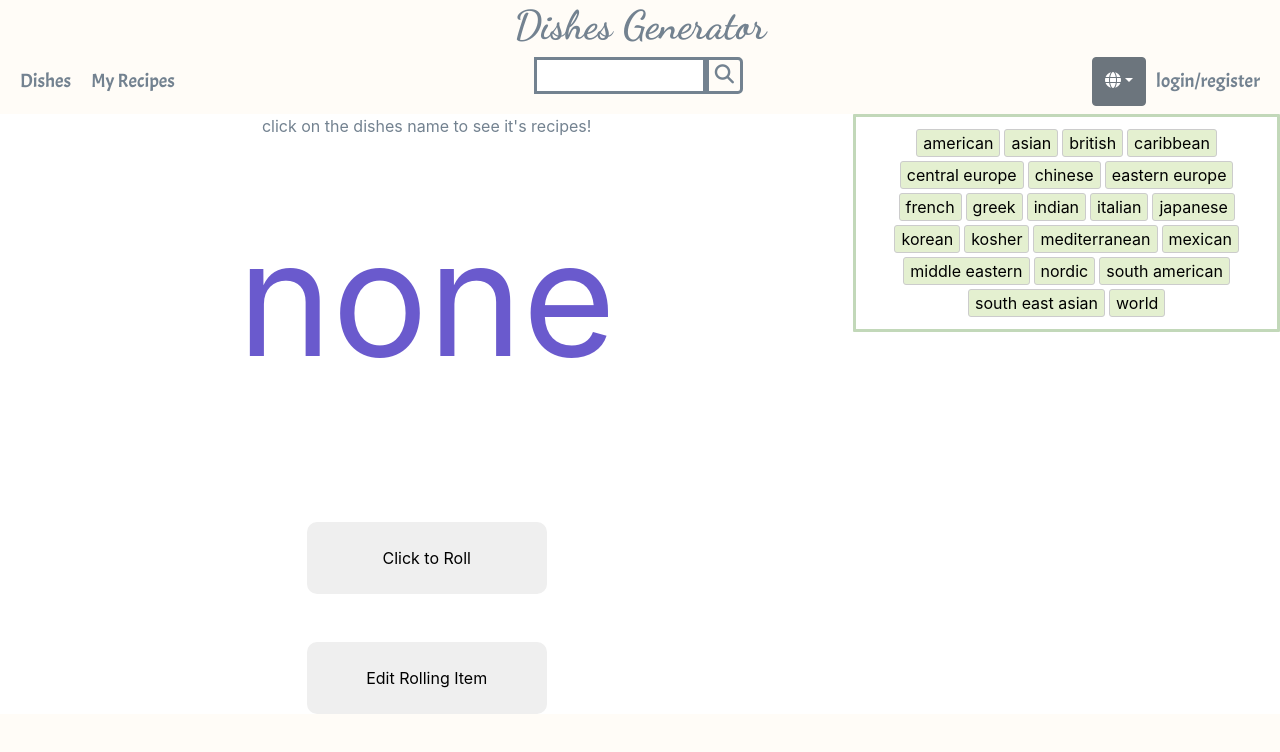
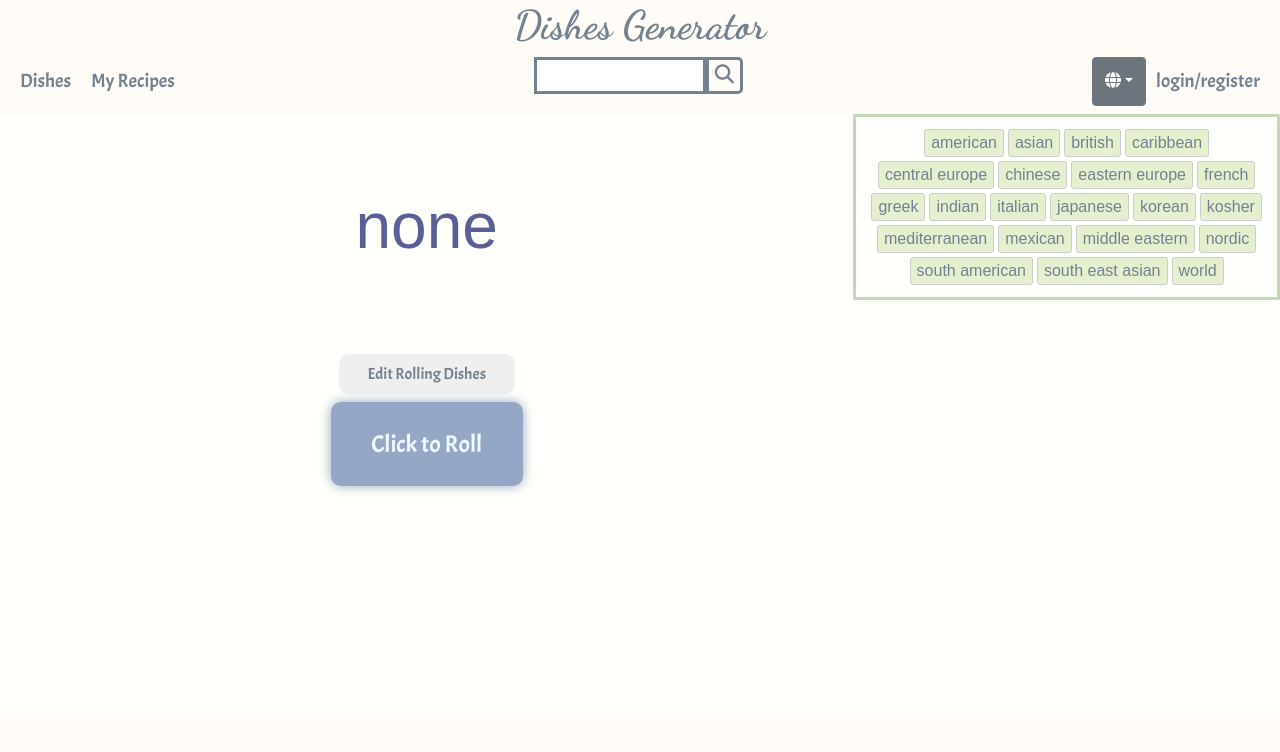
Before and after one commit to Luna123j/recipe_dice, a React (Create React App) app in the folder client/: page / in a window 1280 px wide. Shown: the top 752 px of the page. Built offline with nearby package versions, Linux system fonts and the light colour scheme; no server answers.

Commit message:
edit css

```diff
--- a/client/public/index.html
+++ b/client/public/index.html
@@ -26,7 +26,7 @@
     <link rel="preconnect" href="https://fonts.googleapis.com" />
     <link rel="preconnect" href="https://fonts.gstatic.com" crossorigin />
     <link
-      href="https://fonts.googleapis.com/css2?family=Acme&family=Dancing+Script:wght@700&family=Kaushan+Script&display=swap"
+      href="https://fonts.googleapis.com/css2?family=Acme&family=Dancing+Script:wght@700&family=Kaushan+Script&family=Rubik:wght@300;600&display=swap"
       rel="stylesheet"
     />
 
--- a/client/src/component/CuisineType.scss
+++ b/client/src/component/CuisineType.scss
@@ -4,6 +4,8 @@
   border-radius: 3px;
   margin: 2px;
   cursor: pointer;
+  font-family: 'Rubik:wght@300', sans-serif;
+  color: #738290;
 }
 
 .typeBtn:focus {
--- a/client/src/component/Dice.jsx
+++ b/client/src/component/Dice.jsx
@@ -23,8 +23,8 @@ const Dice = (props) => {
   }
 
   return (
-    <div className="dice" onClick={clickHandler}>
-      <p >{props.randomRecipe}</p>
+    <div className="dice" >
+      <p className="dishesName" onClick={clickHandler}>{props.randomRecipe}</p>
     </div>
 
   )
--- a/client/src/component/Dice.scss
+++ b/client/src/component/Dice.scss
@@ -1,6 +1,8 @@
 .dice {
-  font-size:10em;
+  width: 12em;
+  text-align: center;
+  font-size: 4em;
   padding:0.25em;
-  color:slateblue;
-
+  color:#5B5F97;
+  font-family: 'Rubik:wght@600', sans-serif;
 }
--- a/client/src/component/RollDice.jsx
+++ b/client/src/component/RollDice.jsx
@@ -52,10 +52,12 @@ const RollDice = (props) => {
   return (
     <div className="rollDice">
       <div className="diceContainer">
-        <div>click on the dishes name to see it's recipes!</div>
         <Dice rolling={state.rolling} randomRecipe={state.randomRecipe} setApiResult={props.setApiResult} />
-        <button className="submitBtn" type="Submit" onClick={roll}> {state.rolling ? 'Rolling' : 'Click to Roll'} </button>
-        <button className="submitBtn" type="Submit" onClick={handleEdit}>Edit Rolling Item</button>
+        <div className="button-container">
+          <button className="editBtn" type="Submit" onClick={handleEdit}>Edit Rolling Dishes</button>
+          <button className="submitBtn" type="Submit" onClick={roll}> {state.rolling ? 'Rolling' : 'Click to Roll'} </button>
+        </div>
+
       </div>
       <div className="tagContainer">
         <CuisineType />
--- a/client/src/component/RollDice.scss
+++ b/client/src/component/RollDice.scss
@@ -2,23 +2,79 @@
   display: flex;
   flex-direction: row;
   width: 100%;
-  background-color: white;
+  background-color: #FFFFFB;
+  height: 600px;
   .diceContainer {
     display: flex;
     flex-direction: column;
-    justify-content: center;
+    align-items: center;
     width: 100%;
+    margin-top: 3em;
   }
   .submitBtn {
-    width: 15em;
-    padding: 1.5em;
+    width: 8em;
+    padding: 1em;
     border: 0px;
+    border-radius: 10px;
+    align-self: center;
+    cursor: pointer;
+    -webkit-animation: glowing 1300ms infinite;
+    -moz-animation: glowing 1300ms infinite;
+    -o-animation: glowing 1300ms infinite;
+    animation: glowing 1300ms infinite;
+    font-family: 'Acme', sans-serif;
+    font-size: x-large;
+    color: aliceblue;
+  }
+  .editBtn {
+    color: #738290;
+    font-family: 'Acme', sans-serif;
+    width: 11em;
+    padding: 0.5em;
+    margin-bottom: 0.5em;
+    border: none;
     border-radius: 10px;
     margin-top: 3em;
     align-self: center;
+    cursor: pointer;
+  }
+
+  @-webkit-keyframes glowing {
+    0% {
+      background-color: #738290;
+      -webkit-box-shadow: 0 0 3px #738290;
+    }
+    50% {
+      background-color: #A1B5D8;
+      -webkit-box-shadow: 0 0 15px #A1B5D8;
+    }
+    100% {
+      background-color: #738290;
+      -webkit-box-shadow: 0 0 3px #738290;
+    }
+  }
+  @keyframes glowing {
+    0% {
+      background-color: #738290;
+      box-shadow: 0 0 3px #738290;
+    }
+    50% {
+      background-color: #A1B5D8;
+      box-shadow: 0 0 15px #A1B5D8;
+    }
+    100% {
+      background-color: #738290;
+      box-shadow: 0 0 3px #738290;
+    }
   }
 }
 
-.tagContainer{
+.tagContainer {
   width: 50%;
 }
+
+.button-container{
+  display: flex;
+  flex-direction: column;
+
+}
```
